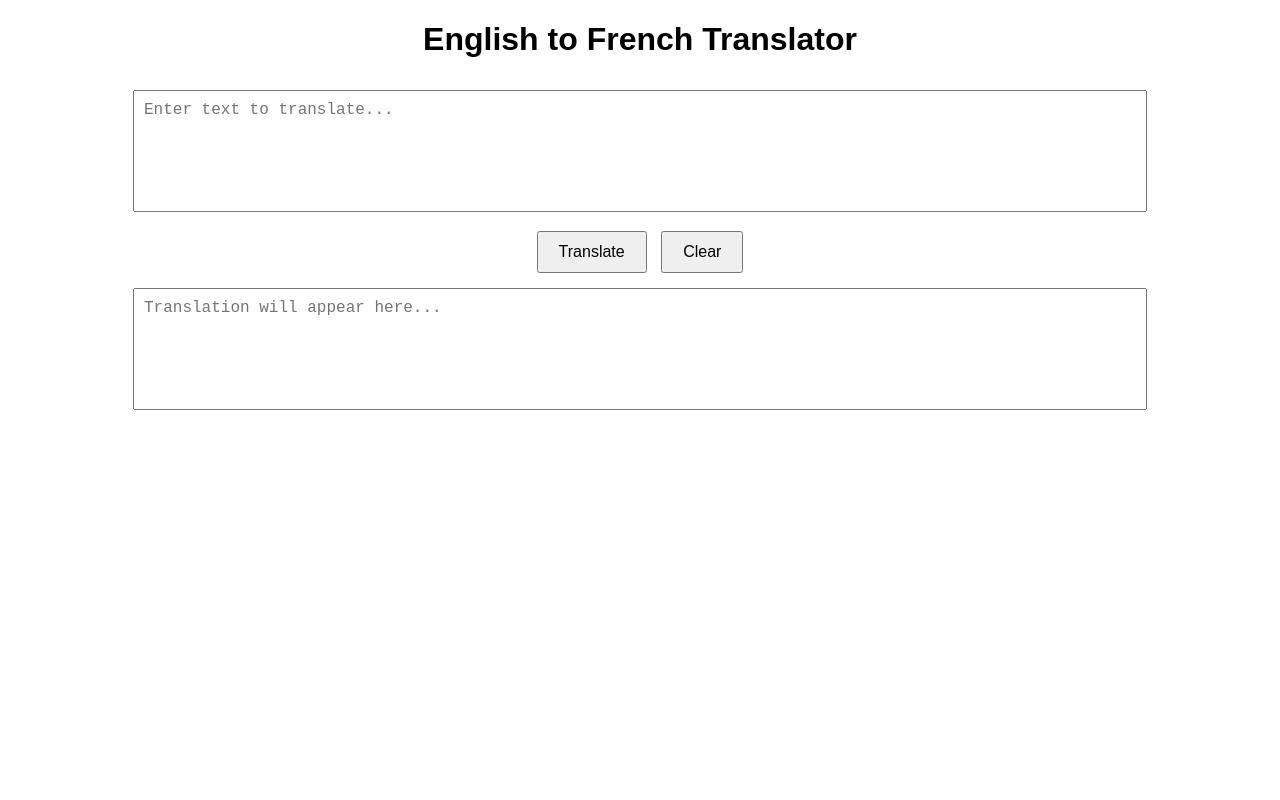
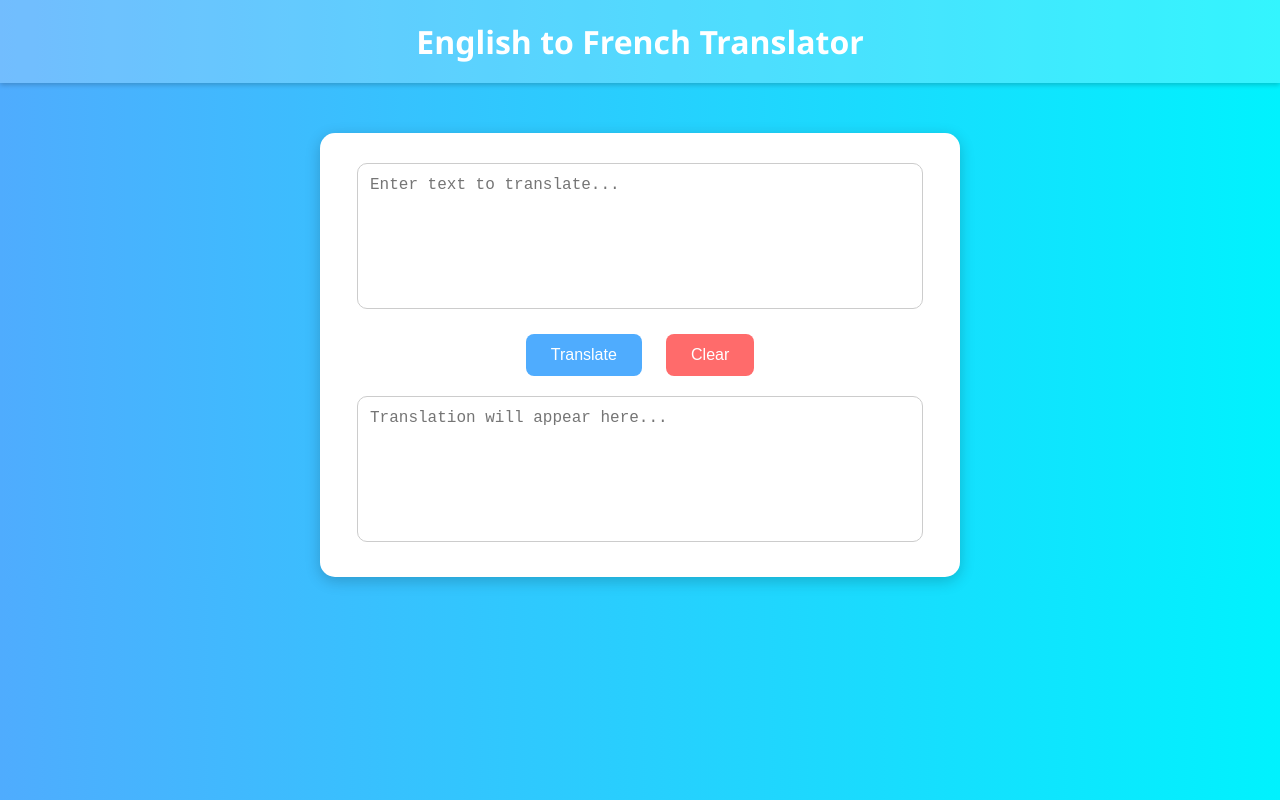
Before and after one commit to fadel-danab320/-flask_machine_translation_eng_fr, a Flask app: page / in a window 1280 px wide. Run offline with Flask 3, Linux system fonts and the light colour scheme.

Commit message:
Update index.html

```diff
--- a/templates/index.html
+++ b/templates/index.html
@@ -6,23 +6,75 @@
     <title>English to French Translator</title>
     <style>
         body {
-            font-family: Arial, sans-serif;
+            font-family: 'Segoe UI', Tahoma, Geneva, Verdana, sans-serif;
+            background: linear-gradient(to right, #4facfe, #00f2fe);
+            color: #333;
             text-align: center;
-            margin: 20px;
+            margin: 0;
+            padding: 0;
         }
+
+        header {
+            padding: 20px;
+            background-color: rgba(255, 255, 255, 0.2);
+            color: white;
+            font-size: 2rem;
+            font-weight: bold;
+            box-shadow: 0 2px 5px rgba(0, 0, 0, 0.2);
+        }
+
+        .container {
+            margin-top: 50px;
+            padding: 20px;
+            background-color: white;
+            border-radius: 15px;
+            max-width: 600px;
+            margin-left: auto;
+            margin-right: auto;
+            box-shadow: 0 4px 15px rgba(0, 0, 0, 0.2);
+        }
+
         textarea {
-            width: 80%;
-            height: 100px;
+            width: 90%;
+            height: 120px;
             margin: 10px 0;
-            padding: 10px;
+            padding: 12px;
             font-size: 16px;
+            border: 1px solid #ccc;
+            border-radius: 10px;
             resize: none;
+            outline: none;
+            transition: border-color 0.3s ease;
         }
+
+        textarea:focus {
+            border-color: #4facfe;
+            box-shadow: 0 0 5px rgba(79, 172, 254, 0.5);
+        }
+
         button {
-            padding: 10px 20px;
-            margin: 5px;
+            padding: 12px 25px;
+            margin: 10px;
             font-size: 16px;
             cursor: pointer;
+            border: none;
+            border-radius: 8px;
+            background-color: #4facfe;
+            color: white;
+            transition: background-color 0.3s ease, transform 0.2s ease;
+        }
+
+        button:hover {
+            background-color: #00c3ff;
+            transform: translateY(-2px);
+        }
+
+        button.clear {
+            background-color: #ff6b6b;
+        }
+
+        button.clear:hover {
+            background-color: #ff4b4b;
         }
     </style>
     <script>
@@ -61,12 +113,14 @@
     </script>
 </head>
 <body>
-    <h1>English to French Translator</h1>
-    <textarea id="inputText" placeholder="Enter text to translate..." maxlength="500"></textarea>
-    <br>
-    <button onclick="translateText()">Translate</button>
-    <button onclick="clearFields()">Clear</button>
-    <br>
-    <textarea id="outputText" placeholder="Translation will appear here..." readonly></textarea>
+    <header>English to French Translator</header>
+    <div class="container">
+        <textarea id="inputText" placeholder="Enter text to translate..." maxlength="500"></textarea>
+        <br>
+        <button onclick="translateText()">Translate</button>
+        <button class="clear" onclick="clearFields()">Clear</button>
+        <br>
+        <textarea id="outputText" placeholder="Translation will appear here..." readonly></textarea>
+    </div>
 </body>
 </html>
```
